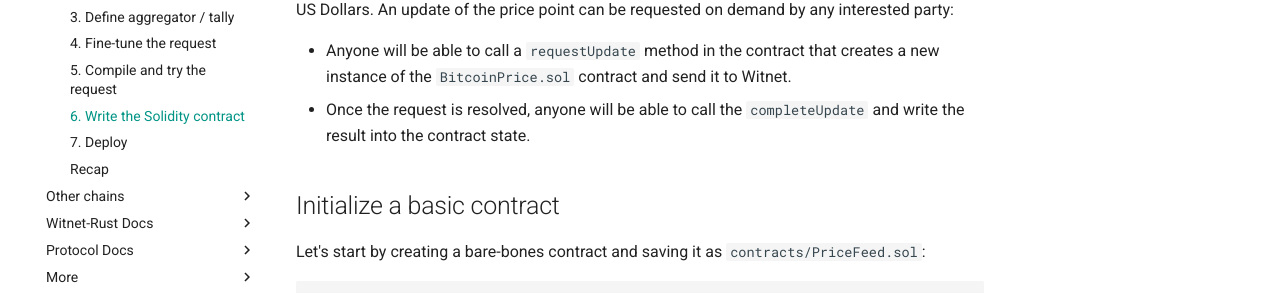
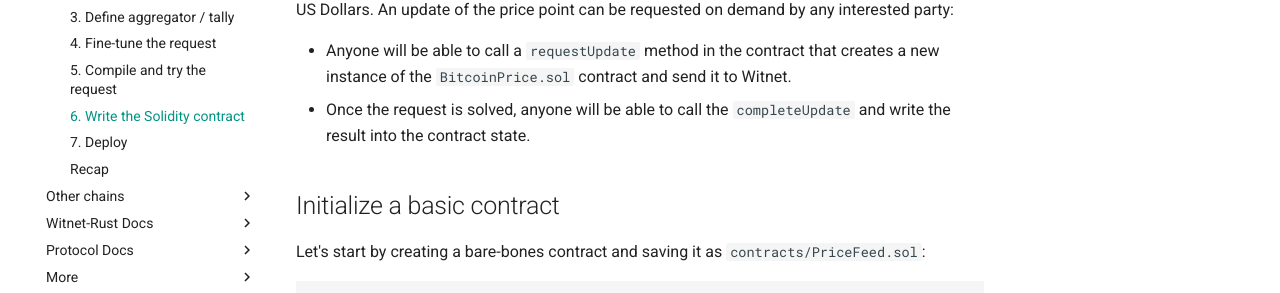
Before and after one commit to witnet/documentation, an MkDocs documentation site: the page built from docs/tutorials/bitcoin-price-feed/contract.md, in a window 1280 px wide and 900 px high. Shown: the part 409-702 px from the top of the window. Built offline with MkDocs 1.6.1 and Material for MkDocs 9.7.7, drawn with Linux system fonts in a browser that asks for light colours; comment, search, counter and statistics services are not loaded; part of the change alters nothing that is shown; some of the changed text lies outside the part shown.

Commit message:
fix(tutorial): rename modifier to `witnetRequestSolved`

```diff
--- a/docs/tutorials/bitcoin-price-feed/contract.md
+++ b/docs/tutorials/bitcoin-price-feed/contract.md
@@ -14,7 +14,7 @@ point can be requested on demand by any interested party:
 - Anyone will be able to call a `requestUpdate` method in the contract
   that creates a new instance of the `BitcoinPrice.sol` contract and
   send it to Witnet.
-- Once the request is resolved, anyone will be able to call the
+- Once the request is solved, anyone will be able to call the
 `completeUpdate` and write the result into the contract state.
 
 ## Initialize a basic contract
@@ -110,7 +110,7 @@ function requestUpdate() public payable {
 /// @dev The `witnetRequestAccepted` modifier comes with `UsingWitnet` and allows to
 /// @dev protect your methods from being called before the request has been successfully
 /// @dev relayed into Witnet.
-function completeUpdate() public witnetRequestResolved(lastRequestId) {
+function completeUpdate() public witnetRequestSolved(lastRequestId) {
     require(pending, "There is no pending update.");
 
     // Read the result of the Witnet request
@@ -211,7 +211,7 @@ contract PriceFeed is UsingWitnet {
     /// @dev The `witnetRequestAccepted` modifier comes with `UsingWitnet` and allows to
     /// @dev protect your methods from being called before the request has been successfully
     /// @dev relayed into Witnet.
-    function completeUpdate() public witnetRequestResolved(lastRequestId) {
+    function completeUpdate() public witnetRequestSolved(lastRequestId) {
         require(pending, "There is no pending update.");
 
         // Read the result of the Witnet request
```
